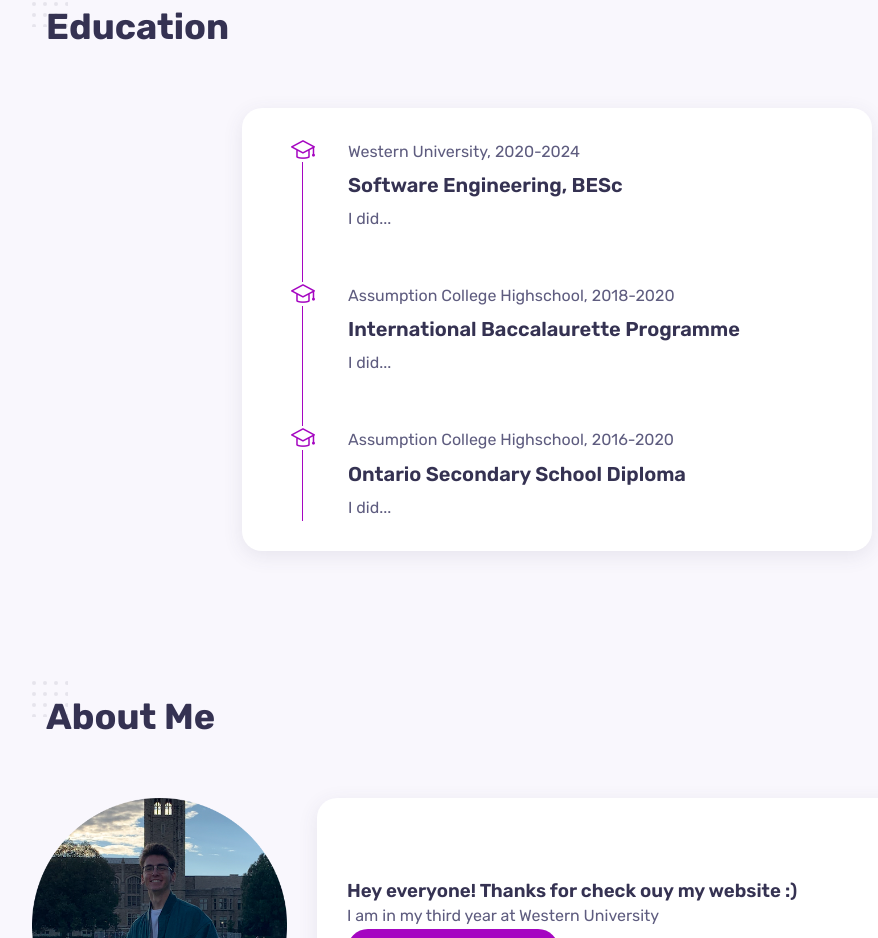
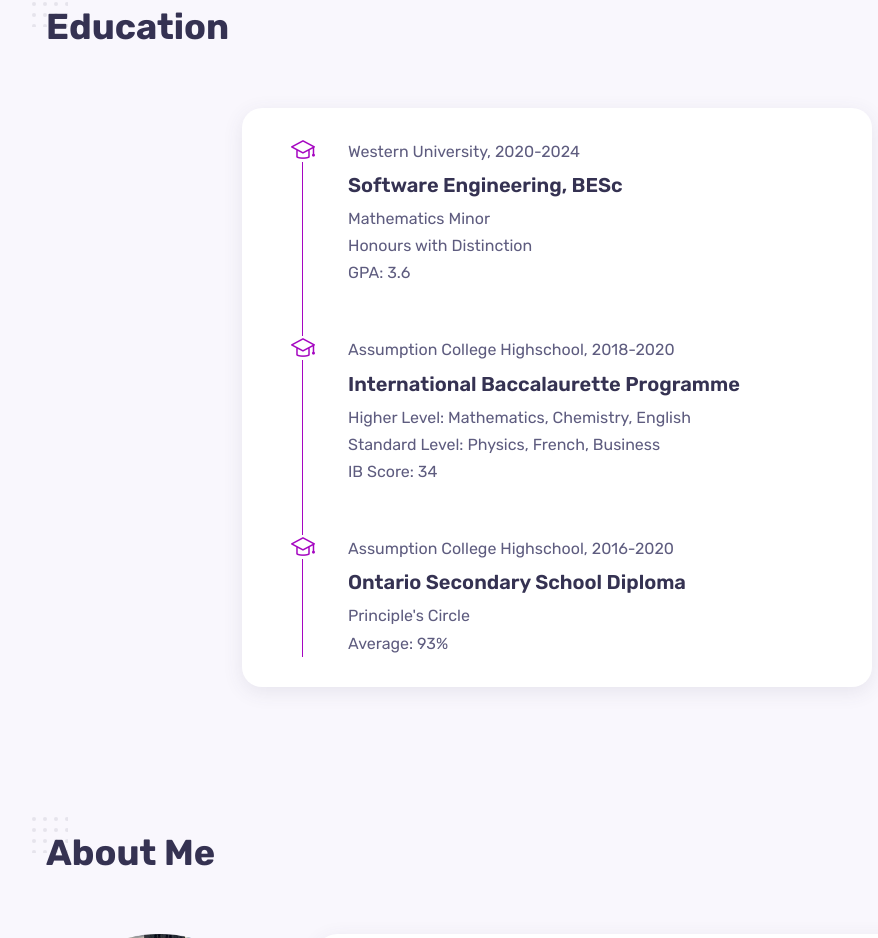
Before and after one commit to yilmazderin/yilmazderin.github.io, a React (Create React App) app in the folder personal-website/: page / in a window 1280 px wide. Shown: the part 1860-2798 px from the top of the page, without its empty margins (138-1016 px from the left). Built offline with nearby package versions, Linux system fonts and the light colour scheme.

Commit message:
Updated experiences

```diff
--- a/personal-website/src/components/education/Card.jsx
+++ b/personal-website/src/components/education/Card.jsx
@@ -7,6 +7,8 @@
             <span className="timeline__date">{props.year}</span>
             <h3 className="timeline__title">{props.title}</h3>
             <div className="timeline__text">{props.desc}</div>
+            <div className="timeline_text">{props.desc1}</div>
+            <div className="timeline_text">{props.desc2}</div>
         </div>
     )
 }
--- a/personal-website/src/components/education/Data.jsx
+++ b/personal-website/src/components/education/Data.jsx
@@ -5,7 +5,9 @@
         icon: "icon-graduation",
         year: " Western University, 2020-2024",
         title: "Software Engineering, BESc",
-        desc: "I did..."
+        desc: "Mathematics Minor",
+        desc1: "Honours with Distinction",
+        desc2: "GPA: 3.6"
     },
     {
         id: 2,
@@ -13,7 +15,9 @@
         icon: "icon-graduation",
         year: " Assumption College Highschool, 2018-2020",
         title: "International Baccalaurette Programme",
-        desc: "I did..."
+        desc: "Higher Level: Mathematics, Chemistry, English",
+        desc1: "Standard Level: Physics, French, Business",
+        desc2: "IB Score: 34"
 
     },
     {
@@ -22,7 +26,8 @@
         icon: "icon-graduation",
         year: " Assumption College Highschool, 2016-2020",
         title: "Ontario Secondary School Diploma",
-        desc: "I did..."
+        desc: "Principle's Circle",
+        desc1: "Average: 93%"
     }
 ]
 
--- a/personal-website/src/components/education/Education.jsx
+++ b/personal-website/src/components/education/Education.jsx
@@ -18,7 +18,9 @@
                                 icon={val.icon}
                                 title={val.title}
                                 year = {val.year}
-                                desc = {val.desc} />
+                                desc = {val.desc}
+                                desc1 = {val.desc1}
+                                desc2 = {val.desc2} />
                              )
                         }
                     })}
```
